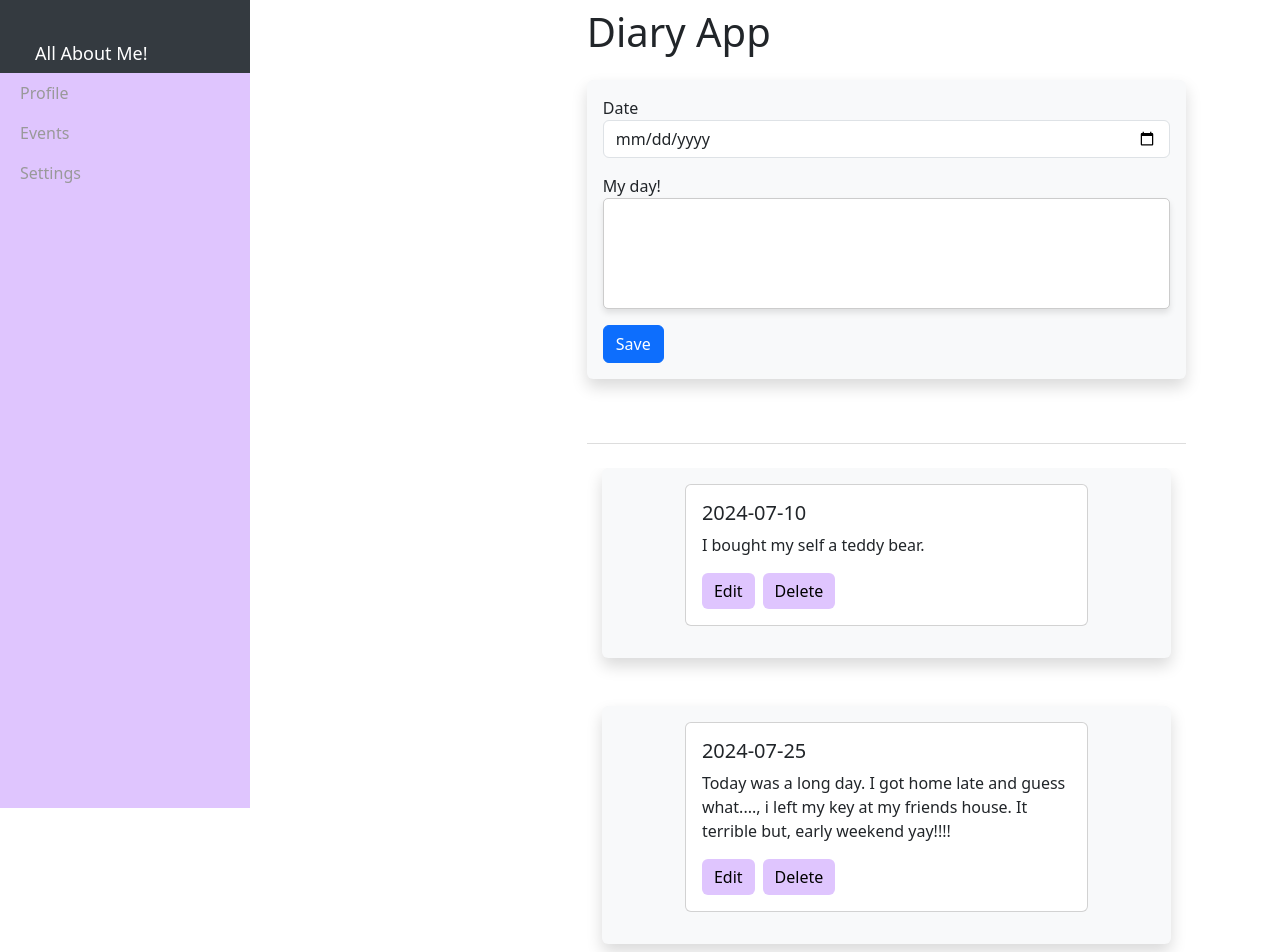
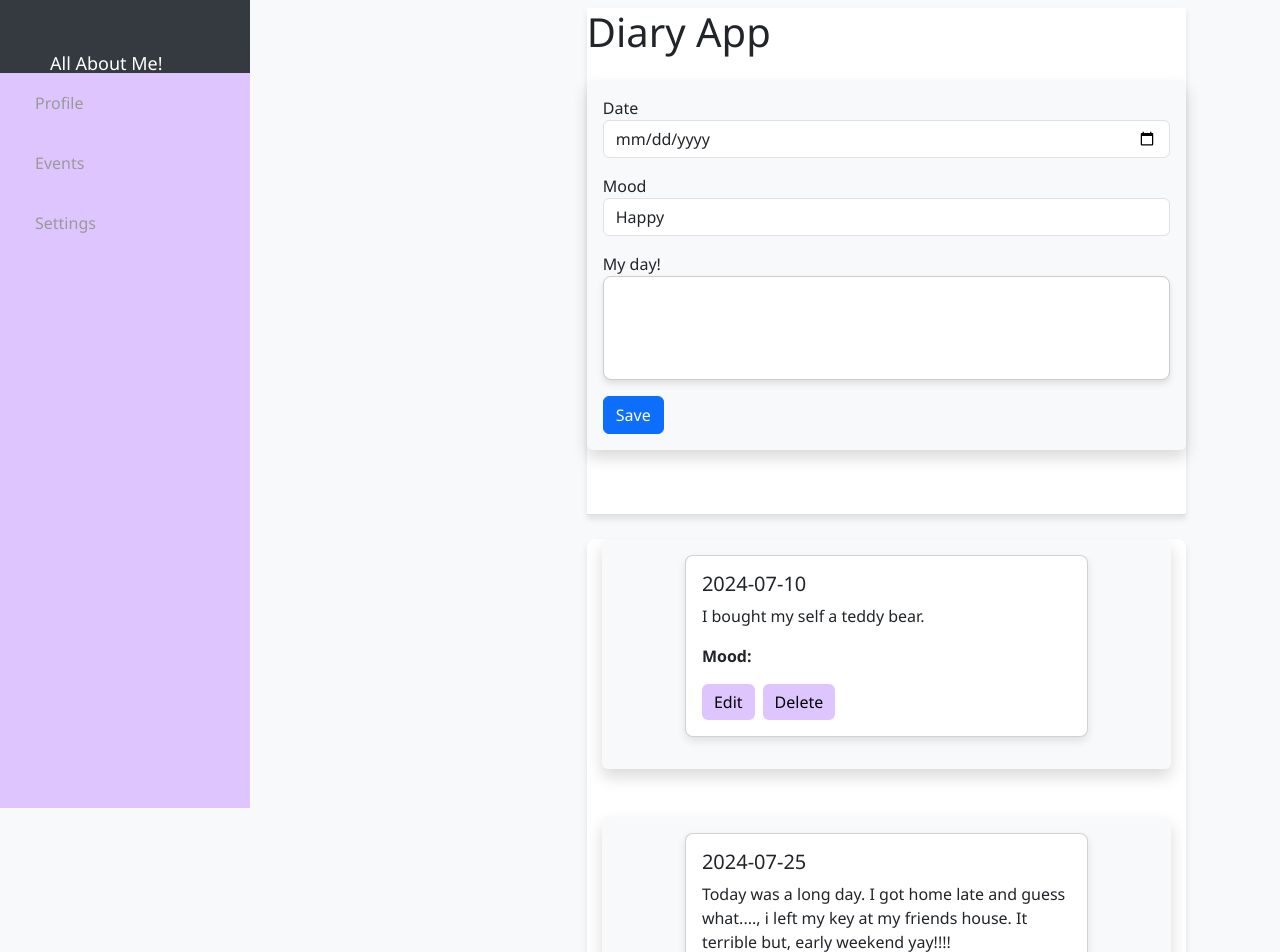
Before and after one commit to Esther-chepunton/Diary, a Next.js app in the folder diary-app/: page / in a window 1280 px wide. Shown: the part 40-992 px from the top of the page. Built offline with nearby package versions, Linux system fonts and the light colour scheme.

Commit message:
Mood added

```diff
--- a/diary-app/app/components/DiaryEntry.js
+++ b/diary-app/app/components/DiaryEntry.js
@@ -10,6 +10,9 @@ const DiaryEntry = ({ entry, onEdit, onDelete }) => {
         <div className="card-body">
           <h5 className="card-title">{entry.date}</h5>
           <p className="card-text">{entry.content}</p>
+          <p className="card-text">
+            <strong>Mood:</strong> {entry.mood}
+          </p>
           <button
             className="btn btn-warning me-2"
             style={{
--- a/diary-app/app/components/DiaryForm.js
+++ b/diary-app/app/components/DiaryForm.js
@@ -5,12 +5,14 @@ import { useEffect, useState, useRef } from "react";
 const DiaryForm = ({ entry, onSave }) => {
   const [date, setDate] = useState("");
   const [content, setContent] = useState("");
+  const [mood, setMood] = useState("happy"); // Default mood
   const textareaRef = useRef(null);
 
   useEffect(() => {
     if (entry) {
       setDate(entry.date);
       setContent(entry.content);
+      setMood(entry.mood || "happy"); // Default to "happy" if mood is not provided
     }
   }, [entry]);
 
@@ -29,11 +31,16 @@ const DiaryForm = ({ entry, onSave }) => {
     }
   };
 
+  const handleMoodChange = (e) => {
+    setMood(e.target.value);
+  };
+
   const handleSubmit = (e) => {
     e.preventDefault();
-    onSave({ id: entry?.id || Date.now(), date, content });
+    onSave({ id: entry?.id || Date.now(), date, content, mood });
     setDate("");
     setContent("");
+    setMood("happy"); // Reset mood after saving
   };
 
   return (
@@ -51,6 +58,22 @@ const DiaryForm = ({ entry, onSave }) => {
           onChange={(e) => setDate(e.target.value)}
           required
         />
+      </div>
+      <div className="form-group mt-3">
+        <label htmlFor="mood">Mood</label>
+        <select
+          className="form-control"
+          id="mood"
+          value={mood}
+          onChange={handleMoodChange}
+          required
+        >
+          <option value="happy">Happy</option>
+          <option value="sad">Sad</option>
+          <option value="angry">Angry</option>
+          <option value="excited">Excited</option>
+          <option value="neutral">Neutral</option>
+        </select>
       </div>
       <div className="form-group mt-3">
         <label htmlFor="content">My day!</label>
--- a/diary-app/app/data/entries.json
+++ b/diary-app/app/data/entries.json
@@ -18,12 +18,23 @@
   {
     "id": 1721830250874,
     "date": "2024-04-30",
-    "content": "On Today's Beautiful Epitome......\nShe walks in beauty, like the night\nOf cloudless climes and starry skies;\nAnd all that’s best of dark and bright\nMeet in her aspect and her eyes;\nThus mellowed to that tender light\nWhich heaven to gaudy day denies.",
-    "color": "#d97528"
+    "content": "On Today's Beautiful Epitome......\nShe walks in beauty, like the night\nOf cloudless climes and starry skies;\nAnd all that’s best of dark and bright\nMeet in her aspect and her eyes;\nThus mellowed to that tender light\nWhich heaven to gaudy day denies."
   },
   {
     "id": 1721831462652,
     "date": "2024-07-01",
     "content": "Today marks the beginning of the end."
+  },
+  {
+    "id": 1721846534216,
+    "date": "2024-07-24",
+    "content": "hhhh",
+    "mood": "angry"
+  },
+  {
+    "id": 1721846664367,
+    "date": "2024-07-24",
+    "content": "hhhhhi",
+    "mood": "happy"
   }
 ]
--- a/diary-app/app/globals.css
+++ b/diary-app/app/globals.css
@@ -3,13 +3,15 @@
 /* Custom global styles */
 body {
   overflow-x: hidden;
-  margin: 0; /* Ensure there's no margin around the body */
+  margin: 0;
+  font-family: 'Segoe UI', Tahoma, Geneva, Verdana, sans-serif;
+  background-color: #f8f9fa;
 }
 
 /* Toggle Styles */
 #wrapper {
   padding-left: 0;
-  transition: all 0.5s ease;
+  transition: padding-left 0.5s ease;
 }
 
 #wrapper.toggled {
@@ -19,11 +21,11 @@ body {
 #sidebar-wrapper {
   z-index: 1000;
   position: fixed;
-  left: 0; /* Adjusted to start from the left */
+  left: 0;
   width: 250px;
-  height: 100vh; /* Full viewport height */
+  height: 100vh;
   background: #dfc5fe;
-  transition: all 0.5s ease;
+  transition: width 0.5s ease;
 }
 
 #wrapper.toggled #sidebar-wrapper {
@@ -31,8 +33,9 @@ body {
 }
 
 #page-content-wrapper {
-  margin-left: 250px; /* Ensure content starts after the sidebar */
-  padding: 15px;
+  margin-left: 250px;
+  padding: 20px;
+  transition: margin-left 0.5s ease;
 }
 
 #wrapper.toggled #page-content-wrapper {
@@ -41,7 +44,6 @@ body {
 
 /* Sidebar Styles */
 .sidebar-nav {
-  color: black;
   padding: 0;
   margin: 0;
   list-style: none;
@@ -55,38 +57,44 @@ body {
 .sidebar-nav li a {
   display: block;
   text-decoration: none;
-  color: #999999;
+  color: #999;
+  padding: 10px 15px;
+  transition: color 0.3s ease;
 }
 
 .sidebar-nav li a:hover {
-  text-decoration: none;
   color: #fff;
+  background: #343a40;
+  border-radius: 4px;
 }
 
 .sidebar-nav li a:active,
 .sidebar-nav li a:focus {
   text-decoration: none;
+  outline: none;
 }
 
 .sidebar-nav>.sidebar-brand {
   height: 65px;
   font-size: 18px;
   line-height: 60px;
-  background-color: #343a40; /* Background for branding */
-  color: white; /* Text color */
-  padding: 15px; /* Padding for better spacing */
+  background-color: #343a40;
+  color: white;
+  padding: 15px;
 }
 
 .sidebar-nav>.sidebar-brand a {
-  color: white; /* Text color for brand link */
+  color: white;
+  text-decoration: none;
 }
 
 .sidebar-nav>.sidebar-brand a:hover {
-  color: #f8f9fa; /* Hover color */
+  color: #f8f9fa;
   background: none;
 }
 
-@media(min-width:768px) {
+/* Responsive Styles */
+@media (min-width: 768px) {
   #wrapper {
     padding-left: 250px;
   }
@@ -105,8 +113,7 @@ body {
 
   #page-content-wrapper {
     padding: 20px;
-    position: relative;
-    margin-left: 0; /* Ensure correct margin */
+    margin-left: 250px;
   }
 
   #wrapper.toggled #page-content-wrapper {
@@ -114,54 +121,60 @@ body {
   }
 }
 
-/* Ensure the form is sticky and only the entries list scrolls */
+/* Sticky Form */
 .sticky-form {
   position: sticky;
   top: 0;
-  background: white;
+  background: #fff;
   z-index: 1000;
   width: 100%;
   padding-bottom: 1rem;
   border-bottom: 1px solid #ddd;
+  box-shadow: 0 4px 6px rgba(0, 0, 0, 0.1);
 }
 
-/* Ensure the entries list can scroll and is centered */
+/* Entries List */
 .entries-list {
   max-width: 800px;
+  margin: 0 auto;
   overflow-y: auto;
   padding: 0 15px;
+  background: #fff;
+  border-radius: 8px;
+  box-shadow: 0 4px 6px rgba(0, 0, 0, 0.1);
 }
 
 .entries-list::-webkit-scrollbar {
-  width: 6px;
+  width: 8px;
 }
 
 .entries-list::-webkit-scrollbar-thumb {
-  background-color: #aaa;
-  border-radius: 3px;
+  background-color: #888;
+  border-radius: 4px;
 }
 
-/* Style to make sure cards are not taking the full width */
+/* Card Styles */
 .card {
-  margin: 0 auto;
-  margin-bottom: 1rem;
+  margin: 0 auto 1rem;
+  border-radius: 8px;
+  box-shadow: 0 4px 8px rgba(0, 0, 0, 0.1);
 }
 
-/* Book-like appearance for the textarea */
+/* Book-like Textarea */
 .textarea-book {
   width: 100%;
   max-width: 100%;
-  font-size: 1.1rem;
+  font-size: 1rem;
   line-height: 1.5;
   padding: 1rem;
   border: 1px solid #ccc;
-  border-radius: 5px;
-  box-shadow: 0px 4px 6px rgba(0, 0, 0, 0.1);
+  border-radius: 8px;
+  box-shadow: 0 4px 6px rgba(0, 0, 0, 0.1);
   overflow: hidden;
   resize: none;
 }
 
-/* styles.css */
+/* Modal Styles */
 .ReactModal__Overlay {
   background-color: rgba(0, 0, 0, 0.75) !important;
 }
@@ -173,5 +186,6 @@ body {
   transform: translate(-50%, -50%);
   padding: 20px;
   background: #fff;
-  border-radius: 4px;
+  border-radius: 8px;
+  box-shadow: 0 4px 8px rgba(0, 0, 0, 0.1);
 }
--- a/diary-app/app/page.js
+++ b/diary-app/app/page.js
@@ -1,5 +1,4 @@
-// app/page.js
-"use client"; // Add this directive at the top
+"use client";
 
 import { useEffect, useState } from 'react';
 import DiaryForm from './components/DiaryForm';
--- a/diary-app/app/page.module.css
+++ b/diary-app/app/page.module.css
@@ -1,21 +1,47 @@
+:root {
+  --font-mono: 'Courier New', monospace;
+  --max-width: 1200px;
+  --border-radius: 8px;
+  --callout-rgb: 255, 255, 255;
+  --callout-border-rgb: 200, 200, 200;
+  --card-rgb: 255, 255, 255;
+  --card-border-rgb: 180, 180, 180;
+  --primary-glow: rgba(0, 150, 255, 0.2);
+  --secondary-glow: rgba(0, 100, 200, 0.1);
+  --background-start-rgb: 230, 230, 250;
+  --background-end-rgb: 200, 200, 255;
+}
+
+body {
+  margin: 0;
+  font-family: Arial, sans-serif;
+  background: linear-gradient(to bottom, rgba(var(--background-start-rgb), 1), rgba(var(--background-end-rgb), 0.9));
+  color: #333;
+}
+
 .main {
   display: flex;
   flex-direction: column;
-  justify-content: space-between;
+  justify-content: center;
   align-items: center;
   padding: 6rem;
   min-height: 100vh;
+  background: rgba(255, 255, 255, 0.9);
+  border-radius: var(--border-radius);
+  box-shadow: 0 4px 8px rgba(0, 0, 0, 0.1);
 }
 
 .description {
-  display: inherit;
-  justify-content: inherit;
-  align-items: inherit;
-  font-size: 0.85rem;
+  display: flex;
+  flex-direction: column;
+  justify-content: center;
+  align-items: center;
+  font-size: 1rem;
   max-width: var(--max-width);
   width: 100%;
   z-index: 2;
   font-family: var(--font-mono);
+  color: #444;
 }
 
 .description a {
@@ -23,54 +49,69 @@
   justify-content: center;
   align-items: center;
   gap: 0.5rem;
+  color: #007bff;
+  text-decoration: none;
+}
+
+.description a:hover {
+  text-decoration: underline;
 }
 
 .description p {
   position: relative;
   margin: 0;
   padding: 1rem;
-  background-color: rgba(var(--callout-rgb), 0.5);
-  border: 1px solid rgba(var(--callout-border-rgb), 0.3);
+  background-color: rgba(var(--callout-rgb), 0.8);
+  border: 1px solid rgba(var(--callout-border-rgb), 0.5);
   border-radius: var(--border-radius);
+  box-shadow: 0 2px 4px rgba(0, 0, 0, 0.1);
 }
 
 .code {
   font-weight: 700;
   font-family: var(--font-mono);
+  color: #e83e8c;
 }
 
 .grid {
   display: grid;
   grid-template-columns: repeat(4, minmax(25%, auto));
+  gap: 1.5rem;
   max-width: 100%;
   width: var(--max-width);
 }
 
 .card {
-  padding: 1rem 1.2rem;
+  padding: 1.5rem;
   border-radius: var(--border-radius);
-  background: rgba(var(--card-rgb), 0);
-  border: 1px solid rgba(var(--card-border-rgb), 0);
-  transition: background 200ms, border 200ms;
+  background: rgba(var(--card-rgb), 0.9);
+  border: 1px solid rgba(var(--card-border-rgb), 0.2);
+  transition: background 0.3s ease, border 0.3s ease, transform 0.3s ease;
+}
+
+.card:hover {
+  background: rgba(var(--card-rgb), 0.15);
+  border: 1px solid rgba(var(--card-border-rgb), 0.3);
+  transform: translateY(-5px);
 }
 
 .card span {
   display: inline-block;
-  transition: transform 200ms;
+  transition: transform 0.3s ease;
 }
 
 .card h2 {
   font-weight: 600;
-  margin-bottom: 0.7rem;
+  margin-bottom: 0.5rem;
+  color: #333;
 }
 
 .card p {
   margin: 0;
-  opacity: 0.6;
-  font-size: 0.9rem;
-  line-height: 1.5;
+  opacity: 0.7;
+  font-size: 0.95rem;
+  line-height: 1.6;
   max-width: 30ch;
-  text-wrap: balance;
 }
 
 .center {
@@ -84,15 +125,15 @@
 .center::before {
   background: var(--secondary-glow);
   border-radius: 50%;
-  width: 480px;
-  height: 360px;
-  margin-left: -400px;
+  width: 500px;
+  height: 400px;
+  margin-left: -450px;
 }
 
 .center::after {
   background: var(--primary-glow);
-  width: 240px;
-  height: 180px;
+  width: 250px;
+  height: 200px;
   z-index: -1;
 }
 
@@ -101,22 +142,18 @@
   content: "";
   left: 50%;
   position: absolute;
-  filter: blur(45px);
+  filter: blur(50px);
   transform: translateZ(0);
 }
 
 .logo {
   position: relative;
 }
+
 /* Enable hover only on non-touch devices */
 @media (hover: hover) and (pointer: fine) {
-  .card:hover {
-    background: rgba(var(--card-rgb), 0.1);
-    border: 1px solid rgba(var(--card-border-rgb), 0.15);
-  }
-
   .card:hover span {
-    transform: translateX(4px);
+    transform: translateX(5px);
   }
 }
 
@@ -140,7 +177,7 @@
   }
 
   .card {
-    padding: 1rem 2.5rem;
+    padding: 1rem;
   }
 
   .card h2 {
@@ -148,7 +185,7 @@
   }
 
   .center {
-    padding: 8rem 0 6rem;
+    padding: 6rem 0 4rem;
   }
 
   .center::before {
@@ -157,7 +194,7 @@
   }
 
   .description {
-    font-size: 0.8rem;
+    font-size: 0.9rem;
   }
 
   .description a {
@@ -178,12 +215,8 @@
     padding: 2rem 1rem 1.4rem;
     border-radius: 0;
     border: none;
-    border-bottom: 1px solid rgba(var(--callout-border-rgb), 0.25);
-    background: linear-gradient(
-      to bottom,
-      rgba(var(--background-start-rgb), 1),
-      rgba(var(--callout-rgb), 0.5)
-    );
+    border-bottom: 1px solid rgba(var(--callout-border-rgb), 0.3);
+    background: linear-gradient(to bottom, rgba(var(--background-start-rgb), 1), rgba(var(--callout-rgb), 0.7));
     background-clip: padding-box;
     backdrop-filter: blur(24px);
   }
@@ -194,11 +227,7 @@
     inset: auto 0 0;
     padding: 2rem;
     height: 200px;
-    background: linear-gradient(
-      to bottom,
-      transparent 0%,
-      rgb(var(--background-end-rgb)) 40%
-    );
+    background: linear-gradient(to bottom, transparent 0%, rgb(var(--background-end-rgb)) 40%);
     z-index: 1;
   }
 }
@@ -206,15 +235,11 @@
 /* Tablet and Smaller Desktop */
 @media (min-width: 701px) and (max-width: 1120px) {
   .grid {
-    grid-template-columns: repeat(2, 50%);
+    grid-template-columns: repeat(2, 1fr);
   }
 }
 
 @media (prefers-color-scheme: dark) {
-  .vercelLogo {
-    filter: invert(1);
-  }
-
   .logo {
     filter: invert(1) drop-shadow(0 0 0.3rem #ffffff70);
   }
```
